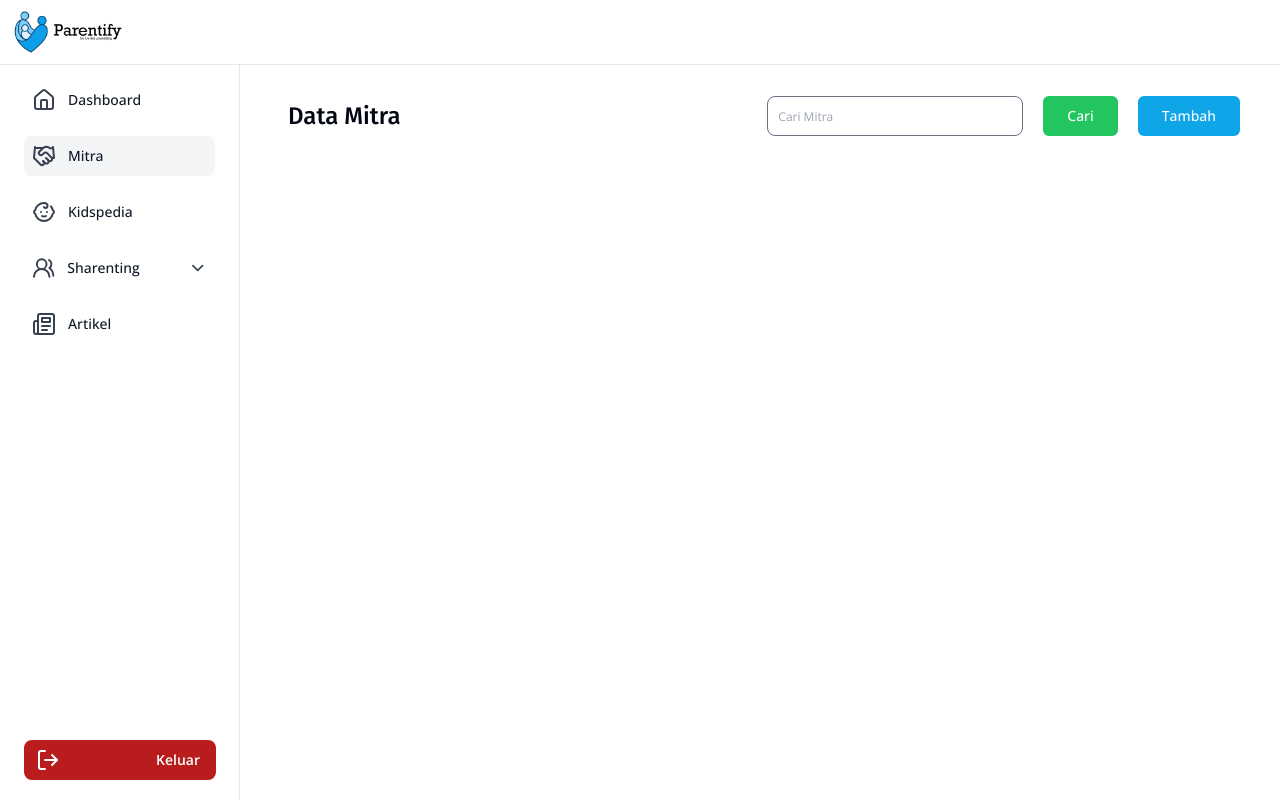
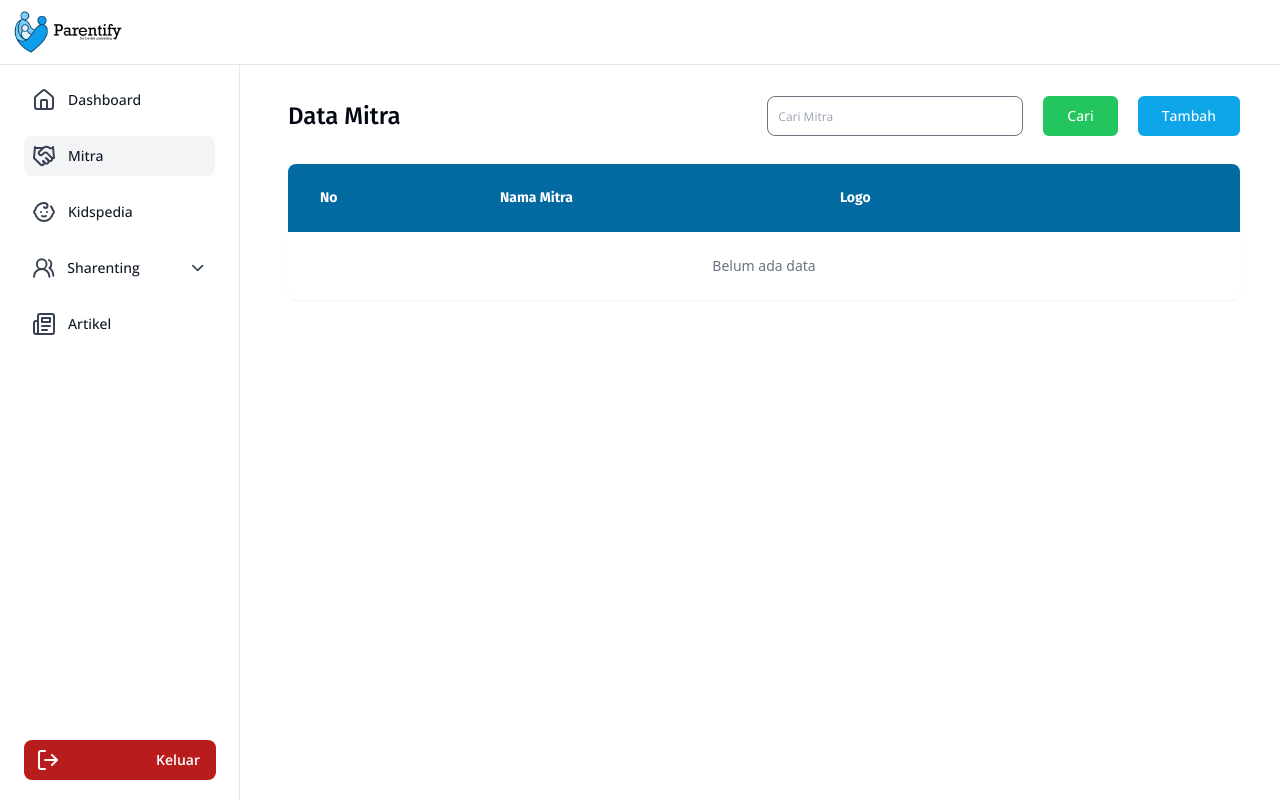
Before and after one commit to ifnfadillah/eclipse-massive-frontend, a React (Vite) app: page /data-mitra in a window 1280 px wide. Built offline with nearby package versions, Linux system fonts and the light colour scheme; the HTML template or start-up script is replaced by a standard one.

Commit message:
add table

```diff
--- a/src/App.jsx
+++ b/src/App.jsx
@@ -15,15 +15,13 @@ import DataArtikel from "./admin/artikel/DataArtikel";
 
 
 function App() {
-  return (
-    <Routes>
+  return (<Routes>
     <Route path="/" element={<HomeUser />}>
       <Route index path="/" element={<HomeUser />} />
       <Route path="/kidspedia" element={<Kidspedia />} />
       <Route path="/sharenting" element={<Sharenting />} />
       <Route path="/edukasi/panduanasuh" element={<PanduanAsuh />} />
     </Route>
-      <Route path="*" element={<NotFound />} />
     <Route path="/login" element={<Login />} />
     <Route path="/dashboard" element={<HomeDashboard />} />
     <Route path="/data-mitra" element={<DataMitra />} />
@@ -31,7 +29,9 @@ function App() {
     <Route path="/data-webinar" element={<DataWebinar />} />
     <Route path="/data-komunitas" element={<DataKomunitas />} />
     <Route path="/data-artikel" element={<DataArtikel />} />
+    <Route path="*" element={<NotFound />} />
   </Routes>
+
   );
 }
 
--- a/src/admin/artikel/DataArtikel.jsx
+++ b/src/admin/artikel/DataArtikel.jsx
@@ -2,8 +2,20 @@ import React from 'react'
 import Layout from '../layout'
 import SearchForm from '../components/SearchForm'
 import Button from '../components/Button'
+import Table from '../components/Table'
 
 function DataArtikel() {
+
+    const headers = [
+        { label: "No", className: "lg:px-8 lg:py-6 px-6 py-3" },
+        { label: "Nama Komunitas", className: "lg:px-12 lg:py-6 px-6 py-3" },
+        { label: "Foto", className: "lg:px-12 lg:py-6 px-6 py-3" },
+    ];
+
+    const data = [
+    ];
+
+
     return (
         <Layout>
             <div className="flex flex-col md:flex-row md:items-center justify-between">
@@ -26,6 +38,7 @@ function DataArtikel() {
                     </Button>
                 </div>
             </div>
+            <Table headers={headers} data={data} />
         </Layout>
     )
 }
--- /dev/null
+++ b/src/admin/components/Pagination.jsx
@@ -0,0 +1,55 @@
+import React from 'react';
+
+const Pagination = ({ currentPage, totalPages, onPageChange }) => {
+    const pageNumbers = [];
+    for (let i = 1; i <= totalPages; i++) {
+        pageNumbers.push(i);
+    }
+
+    const handlePreviousPage = () => {
+        if (currentPage > 1) {
+            onPageChange(currentPage - 1);
+        }
+    };
+
+    const handleNextPage = () => {
+        if (currentPage < totalPages) {
+            onPageChange(currentPage + 1);
+        }
+    };
+
+    return (
+        <nav aria-label="Page navigation example">
+            <ul className="inline-flex -space-x-px text-sm">
+                <li>
+                    <a href='#'
+                        onClick={handlePreviousPage}
+                        className={`flex items-center justify-center font-primary font-regular px-3 h-10 ms-0 leading-tight text-sky-700 bg-white border border-e-0 border-sky-700 rounded-s-lg ${currentPage === 1 ? 'pointer-events-none text-gray-400' : 'hover:bg-sky-900 hover:text-white dark:bg-gray-800 dark:border-gray-700 dark:text-gray-400 dark:hover:bg-gray-700 dark:hover:text-white'}`}
+                    >
+                        Sebelumnya
+                    </a>
+                </li>
+                {pageNumbers.map((number) => (
+                    <li key={number}>
+                        <a href='#'
+                            onClick={() => onPageChange(number)}
+                            className={`flex items-center justify-center ${currentPage === number && "bg-sky-900 text-white"} font-primary font-regular w-10 h-10 leading-tight text-sky-700 bg-white border border-sky-700 hover:bg-sky-900 hover:text-white dark:bg-gray-800 dark:border-gray-700 dark:text-gray-400 dark:hover:bg-gray-700 dark:hover:text-white ${currentPage === number ? 'text-blue-600 border-blue-300 bg-blue-50 hover:bg-blue-100 hover:text-blue-700 dark:border-gray-700 dark:bg-gray-700 dark:text-white' : ''}`}
+                        >
+                            {number}
+                        </a>
+                    </li>
+                ))}
+                <li>
+                    <a href='#'
+                        onClick={handleNextPage}
+                        className={`flex items-center justify-center font-primary font-regular px-3 h-10 leading-tight text-sky-700 bg-white border border-sky-700 rounded-e-lg ${currentPage === totalPages ? 'pointer-events-none text-gray-400' : 'hover:bg-sky-900 hover:text-white dark:bg-gray-800 dark:border-gray-700 dark:text-gray-400 dark:hover:bg-gray-700 dark:hover:text-white'}`}
+                    >
+                        Selanjutnya
+                    </a>
+                </li>
+            </ul>
+        </nav>
+    );
+}
+
+export default Pagination;
--- a/src/admin/components/Table.jsx
+++ b/src/admin/components/Table.jsx
@@ -0,0 +1,91 @@
+import React, { useState } from 'react';
+import Button from "./Button";
+import Pagination from "./Pagination";
+
+const Table = ({ headers, data }) => {
+    const [currentPage, setCurrentPage] = useState(1);
+    const itemsPerPage = 5;
+    const totalPages = Math.ceil(data.length / itemsPerPage);
+
+    const handlePageChange = (page) => {
+        setCurrentPage(page);
+    };
+
+    const renderData = () => {
+        const startIndex = (currentPage - 1) * itemsPerPage;
+        const endIndex = startIndex + itemsPerPage;
+        return data.slice(startIndex, endIndex);
+    };
+
+    return (
+        <>
+            <div className="bg-white relative shadow-sm sm:rounded-lg rounded-lg overflow-hidden">
+                <div className="overflow-x-auto" id="searchResults">
+                    <table className="w-full text-sm text-left text-gray-500">
+                        <thead className="text-sm text-white font-primary font-medium bg-sky-700">
+                            <tr>
+                                {headers.map((header, index) => (
+                                    <th
+                                        key={index}
+                                        scope="col"
+                                        className={`${header.className}`}
+                                    >
+                                        {header.label}
+                                    </th>
+                                ))}
+                                <th scope="col" className="lg:px-12 lg:py-6 px-6 py-3">
+                                    <span className="sr-only">Action</span>
+                                </th>
+                            </tr>
+                        </thead>
+                        <tbody>
+                            {data.length === 0 ? (
+                                <tr>
+                                    <td colSpan={headers.length + 1} className="text-center p-6 text-gray-500">Belum ada data</td>
+                                </tr>
+                            ) : (
+                                renderData().map((row, index) => (
+                                    <tr className="border border-gray-200" key={index}>
+                                        {row.map((cell, cellIndex) => (
+                                            <td
+                                                key={cellIndex}
+                                                className={`font-secondary text-xs font-medium text-gray-800 px-12 py-4 max-w-xs truncate ${headers[cellIndex].className}`}
+                                            >
+                                                {cell}
+                                            </td>
+                                        ))}
+                                        <td className="px-12 py-3 flex items-center justify-end space-x-4">
+                                            <Button
+                                                classname="h-9 w-20 font-secondary text-xs rounded-3xl font-medium bg-amber-500 hover:bg-amber-600 text-white"
+                                                type="button"
+                                            >
+                                                Ubah
+                                            </Button>
+                                            <Button
+                                                classname="h-9 w-20 font-secondary text-xs rounded-3xl font-medium bg-red-500 hover:bg-red-700 text-white"
+                                                type="button"
+                                            >
+                                                Hapus
+                                            </Button>
+                                        </td>
+                                    </tr>
+                                ))
+                            )}
+                        </tbody>
+                    </table>
+                </div>
+            </div>
+            {data.length > 0 && (
+                <div className="flex justify-center mt-4">
+                    <Pagination
+                        currentPage={currentPage}
+                        totalPages={totalPages}
+                        onPageChange={handlePageChange}
+                    />
+                </div>
+            )}
+        </>
+    );
+};
+
+export default Table;
--- a/src/admin/kidspedia/DataKidspedia.jsx
+++ b/src/admin/kidspedia/DataKidspedia.jsx
@@ -2,8 +2,26 @@ import React from 'react'
 import Layout from '../layout';
 import SearchForm from '../components/SearchForm';
 import Button from '../components/Button';
+import Table from '../components/Table';
 
 function DataKidspedia() {
+    const headers = [
+        { label: "No", className: "lg:px-8 lg:py-6 px-6 py-3" },
+        { label: "Judul Bahan Belajar", className: "lg:px-12 lg:py-6 px-6 py-3" },
+        { label: "Foto", className: "lg:px-12 lg:py-6 px-6 py-3" },
+        { label: "Kategori", className: "lg:px-12 lg:py-6 px-6 py-3" },
+    ];
+
+    const data = [
+        ["1", "Gambar Domba", "domba.png", "Lembar Mewarnai"],
+        ["2", "Gambar Kebun", "kebun.png", "Lembar Mewarnai"],
+        ["3", "Gambar Kebun", "kebun.png", "Lembar Mewarnai"],
+        ["4", "Gambar Kebun", "kebun.png", "Lembar Mewarnai"],
+        ["5", "Gambar Kebun", "kebun.png", "Lembar Mewarnai"],
+        ["6", "Gambar Kebun", "kebun.png", "Lembar Mewarnai"],
+        ["7", "Gambar Kebun", "kebun.png", "Lembar Mewarnai"],
+
+    ];
     return (
         <Layout>
             <div className="flex flex-col md:flex-row md:items-center justify-between">
@@ -26,6 +44,7 @@ function DataKidspedia() {
                     </Button>
                 </div>
             </div>
+            <Table headers={headers} data={data} />
         </Layout>
     )
 }
--- a/src/admin/layout.jsx
+++ b/src/admin/layout.jsx
@@ -7,7 +7,7 @@ const Layout = ({ children }) => {
         <>
             <NavbarAdmin />
             <Sidebar />
-            <div className="w-full pt-24 px-4 sm:px-6 md:px-10 lg:ps-72 flex flex-col space-y-7">
+            <div className="w-full pt-20 lg:pt-24 px-4 sm:px-6 md:px-10 lg:ps-72 flex flex-col space-y-7">
                 {children}
             </div>
         </>
--- a/src/admin/mitra/DataMitra.jsx
+++ b/src/admin/mitra/DataMitra.jsx
@@ -2,9 +2,19 @@ import React from 'react'
 import Layout from '../layout';
 import SearchForm from '../components/SearchForm';
 import Button from '../components/Button';
+import Table from '../components/Table';
 
 
 function DataMitra() {
+
+    const headers = [
+        { label: "No", className: "lg:px-8 lg:py-6 px-6 py-3" },
+        { label: "Nama Mitra", className: "lg:px-12 lg:py-6 px-6 py-3" },
+        { label: "Logo", className: "lg:px-12 lg:py-6 px-6 py-3" },
+    ];
+
+    const data = [
+    ];
     return (
         <Layout>
             <div className="flex flex-col md:flex-row md:items-center justify-between">
@@ -27,6 +37,8 @@ function DataMitra() {
                     </Button>
                 </div>
             </div>
+            <Table headers={headers} data={data} />
+
         </Layout>
     )
 }
--- a/src/admin/sharenting/DataKomunitas.jsx
+++ b/src/admin/sharenting/DataKomunitas.jsx
@@ -2,8 +2,20 @@ import React from 'react'
 import Layout from '../layout'
 import SearchForm from '../components/SearchForm'
 import Button from '../components/Button'
+import Table from '../components/Table'
 
 function DataKomunitas() {
+
+    const headers = [
+        { label: "No", className: "lg:px-8 lg:py-6 px-6 py-3" },
+        { label: "Nama Komunitas", className: "lg:px-12 lg:py-6 px-6 py-3" },
+        { label: "Foto", className: "lg:px-12 lg:py-6 px-6 py-3" },
+    ];
+
+    const data = [
+    ];
+
+
     return (
         <Layout>
             <div className="flex flex-col md:flex-row md:items-center justify-between">
@@ -26,6 +38,7 @@ function DataKomunitas() {
                     </Button>
                 </div>
             </div>
+            <Table headers={headers} data={data} />
         </Layout>
     )
 }
--- a/src/admin/sharenting/DataWebinar.jsx
+++ b/src/admin/sharenting/DataWebinar.jsx
@@ -2,8 +2,20 @@ import React from 'react'
 import Layout from '../layout'
 import SearchForm from '../components/SearchForm'
 import Button from '../components/Button'
+import Table from '../components/Table'
 
 function DataWebinar() {
+
+    const headers = [
+        { label: "No", className: "lg:px-8 lg:py-6 px-6 py-3" },
+        { label: "Judul Webinar", className: "lg:px-12 lg:py-6 px-6 py-3" },
+        { label: "Tanggal", className: "lg:px-12 lg:py-6 px-6 py-3" },
+        { label: "Harga", className: "lg:px-12 lg:py-6 px-6 py-3" },
+    ];
+
+    const data = [
+    ];
+
     return (
         <Layout>
             <div className="flex flex-col md:flex-row md:items-center justify-between">
@@ -26,6 +38,7 @@ function DataWebinar() {
                     </Button>
                 </div>
             </div>
+            <Table headers={headers} data={data} />
         </Layout>
     )
 }
```
Lines whose indentation alone changed are shown as unchanged.
